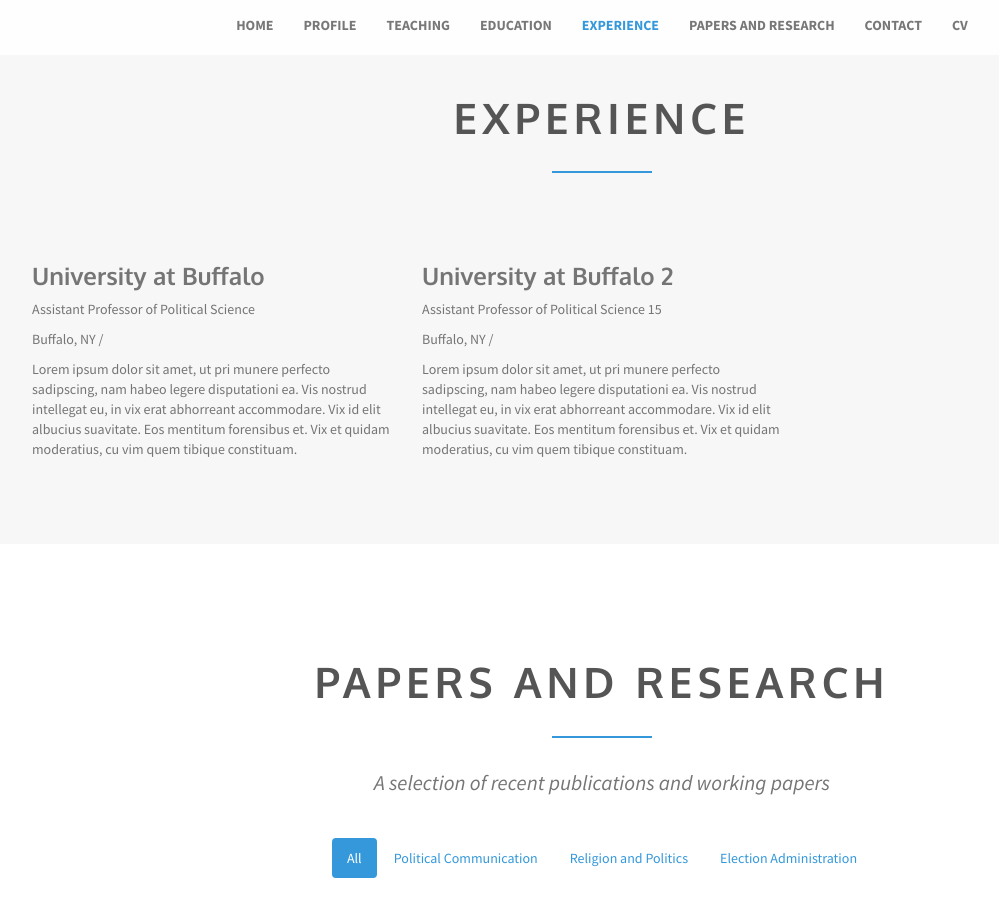
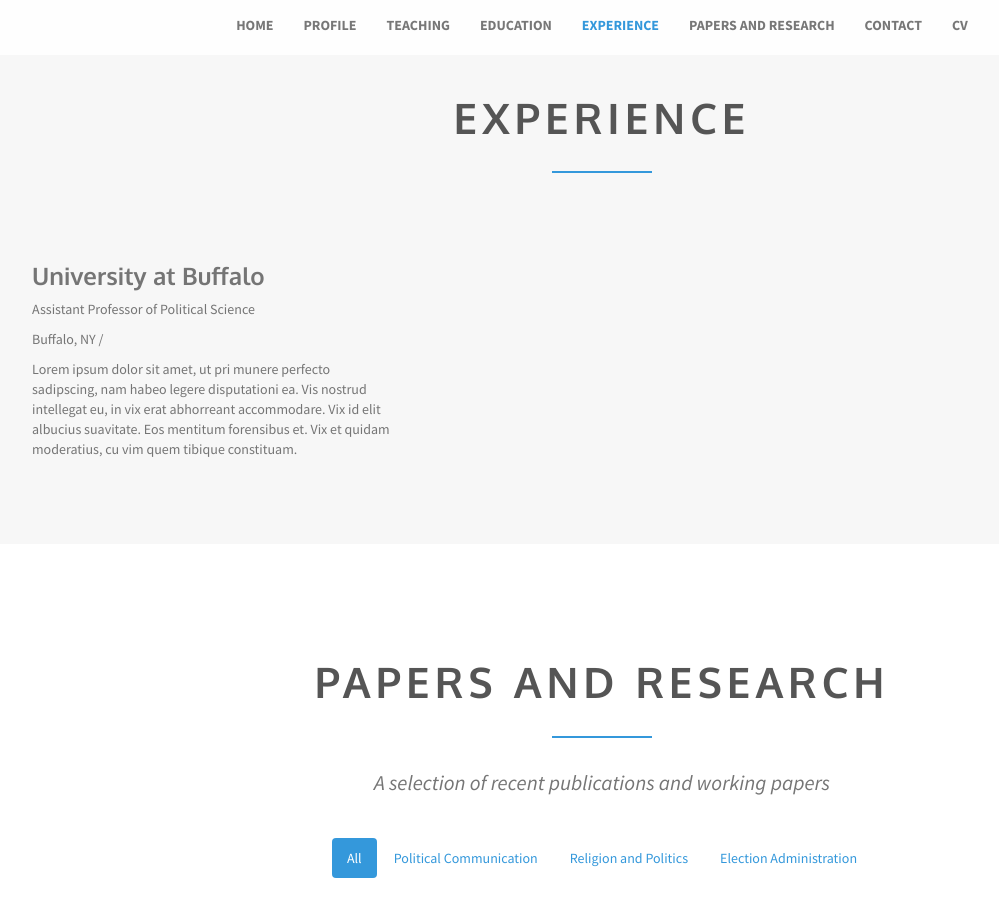
Before and after one commit to neiheisel/neiheisel.github.io, a Jekyll site: the page built from index.html, in a window 1280 px wide and 900 px high, scrolled down 2998 px. Shown: the whole window, without its empty margins (38-1037 px from the left). Built offline with Jekyll 4.4.1, drawn with Linux system fonts in a browser that asks for light colours.

Commit message:
Updated '_data/experiences.yml' via CloudCannon

```diff
--- a/_data/experiences.yml
+++ b/_data/experiences.yml
@@ -3,8 +3,3 @@
   location: 'Buffalo, NY'
   time: ''
   details: 'Lorem ipsum dolor sit amet, ut pri munere perfecto sadipscing, nam habeo legere disputationi ea. Vis nostrud intellegat eu, in vix erat abhorreant accommodare. Vix id elit albucius suavitate. Eos mentitum forensibus et. Vix et quidam moderatius, cu vim quem tibique constituam.'
-- name: University at Buffalo 2
-  title: Assistant Professor of Political Science 15
-  location: 'Buffalo, NY'
-  time: ''
-  details: 'Lorem ipsum dolor sit amet, ut pri munere perfecto sadipscing, nam habeo legere disputationi ea. Vis nostrud intellegat eu, in vix erat abhorreant accommodare. Vix id elit albucius suavitate. Eos mentitum forensibus et. Vix et quidam moderatius, cu vim quem tibique constituam.'
```
